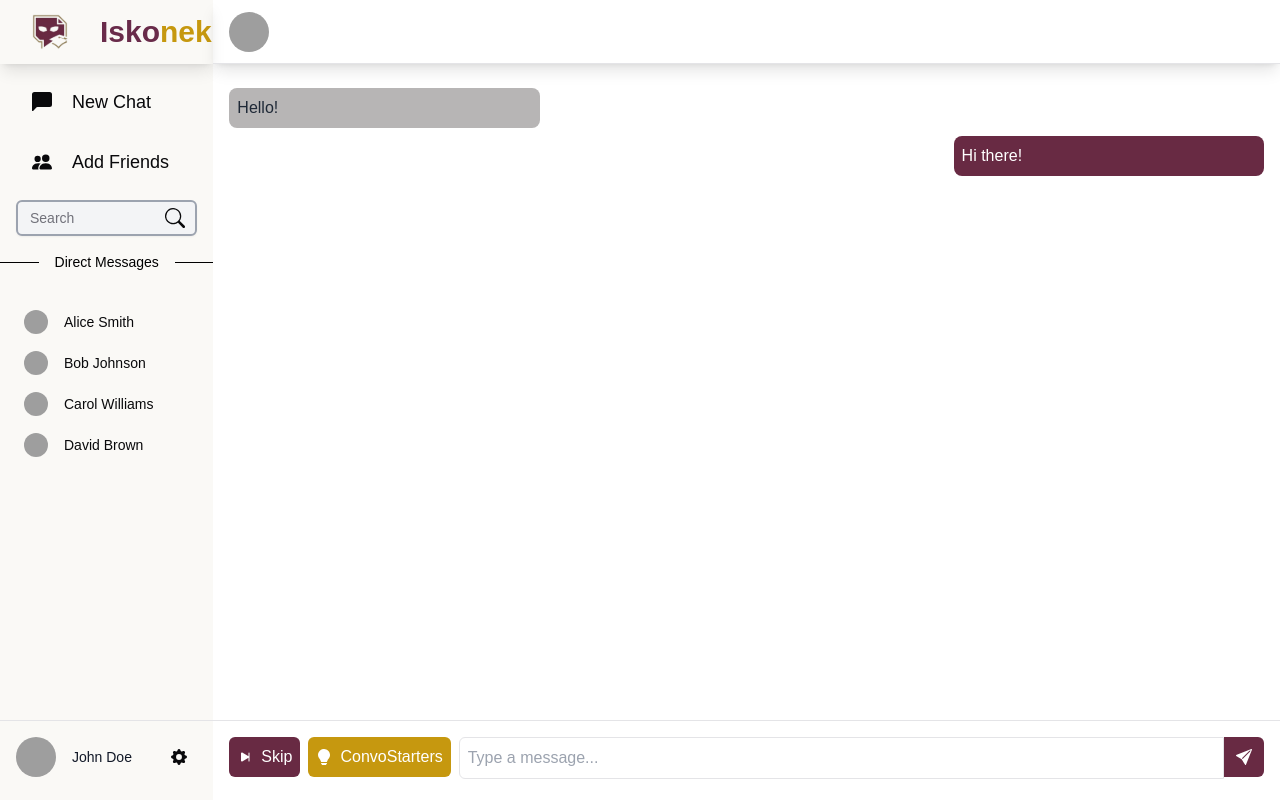
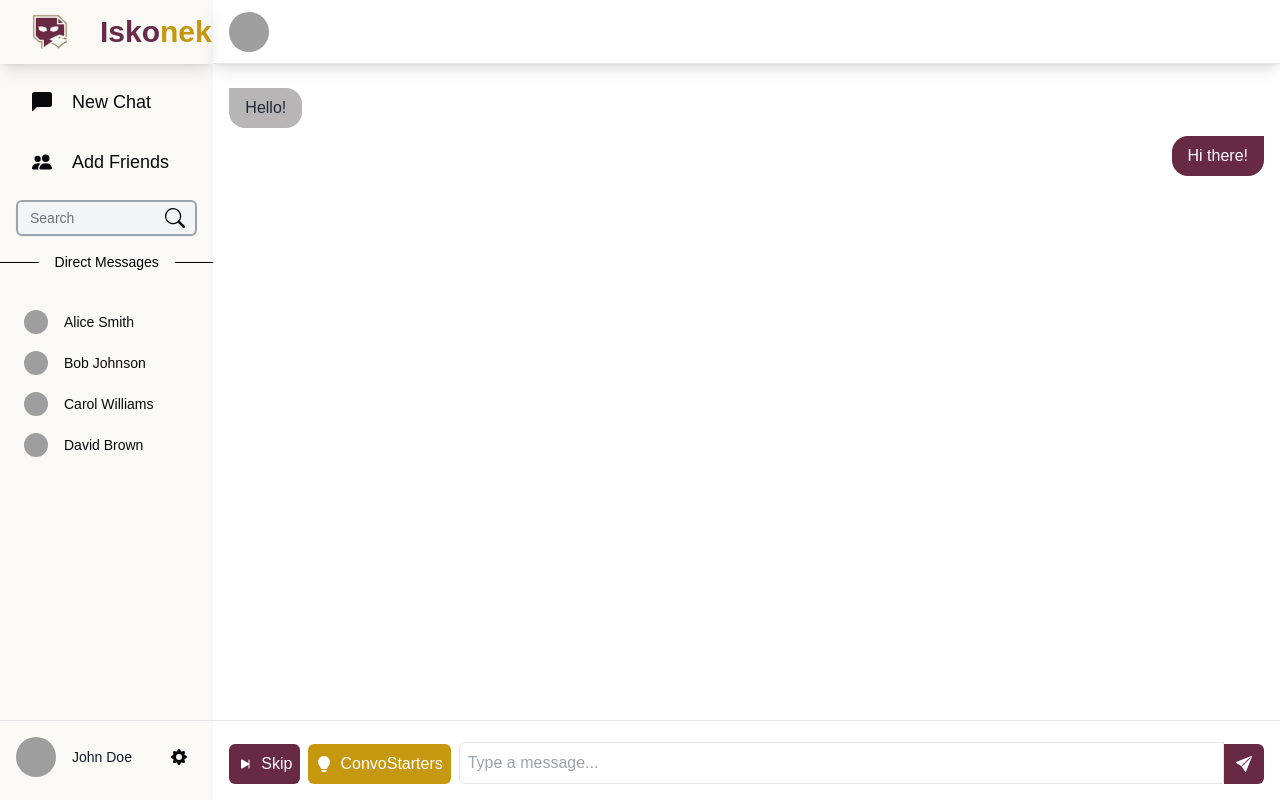
Before and after one commit to r-curio/iskonek, a Next.js app: page /chat/1 in a window 1280 px wide. Built offline with nearby package versions, Linux system fonts and the light colour scheme; grey boxes are pictures that could not be loaded.

Commit message:
feat: add timestamp to messages and improve chat bubble layout

```diff
--- a/src/app/chat/[id]/page.tsx
+++ b/src/app/chat/[id]/page.tsx
@@ -6,6 +6,7 @@ import { useState } from 'react';
 interface Message {
     text: string;
     isUser: boolean;
+    timestamp: Date;
 }
 
 interface ChatPageProps {
@@ -14,12 +15,19 @@ interface ChatPageProps {
 
 const ChatPage = ({ recipientName }: ChatPageProps) => {
     const [messages, setMessages] = useState<Message[]>([
-        { text: 'Hello!', isUser: false },
-        { text: 'Hi there!', isUser: true },
+        { text: 'Hello!', isUser: false, timestamp: new Date() },
+        { text: 'Hi there!', isUser: true, timestamp: new Date() },
     ]);
 
     const handleSendMessage = (newMessage: string) => {
-        setMessages([...messages, { text: newMessage, isUser: true }]);
+        setMessages([
+            ...messages,
+            {
+                text: newMessage,
+                isUser: true,
+                timestamp: new Date()
+            }
+        ]);
     };
 
     // const [isSearching, setIsSearching] = useState(false)
--- a/src/components/chat/bubble.tsx
+++ b/src/components/chat/bubble.tsx
@@ -4,15 +4,49 @@ import { cn } from '@/lib/utils';
 interface MessageBubbleProps {
     text: string;
     isUser: boolean;
+    timestamp?: Date;
 }
 
-const MessageBubble: React.FC<MessageBubbleProps> = ({ text, isUser }) => {
+const formatTime = (date: Date): string => {
+    const hours = date.getHours().toString().padStart(2, '0');
+    const minutes = date.getMinutes().toString().padStart(2, '0');
+    return `${hours}:${minutes}`;
+};
+
+const MessageBubble: React.FC<MessageBubbleProps> = ({
+    text,
+    isUser,
+    timestamp,
+}) => {
     return (
-        <div className={cn(
-            "flex my-2 max-w-[30%] rounded-lg p-2",
-            isUser ? "bg-[#682A43] text-white ml-auto" : "bg-[#B7B5B5] text-gray-800 mr-auto"
-        )}>
-            {text}
+        <div
+            className={cn(
+                'flex my-2 group gap-2 w-full',
+                isUser ? 'flex-row-reverse' : 'flex-row'
+            )}
+        >
+            <div
+                className={cn(
+                    'max-w-[85%] md:max-w-[70%] lg:max-w-[50%] rounded-2xl px-4 py-2',
+                    'break-words whitespace-pre-wrap',
+                    isUser
+                        ? 'bg-[#682A43] text-white rounded-tr-none'
+                        : 'bg-[#B7B5B5] text-gray-800 rounded-tl-none'
+                )}
+            >
+                {text}
+            </div>
+
+            {/* Timestamp (closer to the bubble for user messages) */}
+            {timestamp && (
+                <span
+                    className={cn(
+                        'text-xs self-end opacity-0 group-hover:opacity-100 transition-opacity min-w-[45px] text-gray-500'
+                    )}
+                >
+                    {formatTime(timestamp)}
+                </span>
+            )}
         </div>
     );
 };
--- a/src/components/chat/chat-window.tsx
+++ b/src/components/chat/chat-window.tsx
@@ -1,4 +1,4 @@
-import React from 'react';
+import React, { useRef, useEffect } from 'react';
 import ChatHeader from './chat-header';
 import MessageBubble from './bubble';
 import ChatInput from './message-box';
@@ -6,6 +6,7 @@ import ChatInput from './message-box';
 interface Message {
     text: string;
     isUser: boolean;
+    timestamp: Date;
 }
 
 interface ChatWindowProps {
@@ -15,14 +16,38 @@ interface ChatWindowProps {
     onSendMessage: (message: string) => void;
 }
 
-const ChatWindow: React.FC<ChatWindowProps> = ({ recipientName, recipientProfilePic, messages, onSendMessage }) => {
+const ChatWindow: React.FC<ChatWindowProps> = ({
+    recipientName,
+    recipientProfilePic,
+    messages,
+    onSendMessage,
+}) => {
+    const messagesEndRef = useRef<HTMLDivElement>(null);
+
+    const scrollToBottom = () => {
+        messagesEndRef.current?.scrollIntoView({ behavior: 'smooth' });
+    };
+
+    useEffect(() => {
+        scrollToBottom();
+    }, [messages]);
+
     return (
         <div className="flex flex-col h-screen w-full">
-            <ChatHeader recipientName={recipientName} recipientProfilePic={recipientProfilePic} />
+            <ChatHeader
+                recipientName={recipientName}
+                recipientProfilePic={recipientProfilePic}
+            />
             <div className="flex-1 overflow-y-auto p-4">
                 {messages.map((message, index) => (
-                    <MessageBubble key={index} text={message.text} isUser={message.isUser} />
+                    <MessageBubble
+                        key={index}
+                        text={message.text}
+                        isUser={message.isUser}
+                        timestamp={message.timestamp}
+                    />
                 ))}
+                <div ref={messagesEndRef} />
             </div>
             <ChatInput onSendMessage={onSendMessage} />
         </div>
--- a/src/components/chat/message-box.tsx
+++ b/src/components/chat/message-box.tsx
@@ -1,7 +1,7 @@
 import React, { useState, useRef, useEffect } from 'react';
-import { BsFillSendFill } from "react-icons/bs";
-import { BsSkipEndFill } from "react-icons/bs";
-import { BsFillLightbulbFill } from "react-icons/bs";
+import { BsFillSendFill } from 'react-icons/bs';
+import { BsSkipEndFill } from 'react-icons/bs';
+import { BsFillLightbulbFill } from 'react-icons/bs';
 
 interface ChatInputProps {
     onSendMessage: (message: string) => void;
@@ -31,27 +31,37 @@ const ChatInput: React.FC<ChatInputProps> = ({ onSendMessage }) => {
         }
     };
 
-    const handleMessageChange = (e: React.ChangeEvent<HTMLTextAreaElement>) => {
+    const handleMessageChange = (
+        e: React.ChangeEvent<HTMLTextAreaElement>
+    ) => {
         setMessage(e.target.value);
         adjustHeight();
     };
 
     return (
-        <div className="flex items-start p-4 border-t min-h-[5rem]">
+        <div className="flex items-end p-4 border-t min-h-[5rem] gap-2">
+            <div className="flex gap-2">
                 <button
-                className="bg-[#682A43] text-white rounded-md p-2 mr-2 focus:outline-none"
-                onClick={() => {}}
+                    className="bg-[#682A43] text-white rounded-md p-2 focus:outline-none"
+                    onClick={() => { }}
                 >
-                <span className="flex items-center gap-x-2"><BsSkipEndFill /> Skip</span>
+                    <span className="flex items-center gap-x-2">
+                        <BsSkipEndFill /> Skip
+                    </span>
                 </button>
 
                 <button
-                className="bg-[#C6980F] text-white rounded-md p-2 mr-2 focus:outline-none"
-                onClick={() => {}}
+                    className="bg-[#C6980F] text-white rounded-md p-2 focus:outline-none"
+                    onClick={() => { }}
                 >
-                <span className="flex items-center gap-x-2"><BsFillLightbulbFill />ConvoStarters</span>
+                    <span className="flex items-center gap-x-2">
+                        <BsFillLightbulbFill />
+                        ConvoStarters
+                    </span>
                 </button>
+            </div>
 
+            <div className="flex-1 flex items-end">
                 <textarea
                     ref={textareaRef}
                     className="flex-1 border rounded-l-md p-2 focus:outline-none resize-none overflow-y-auto"
@@ -75,6 +85,7 @@ const ChatInput: React.FC<ChatInputProps> = ({ onSendMessage }) => {
                     <BsFillSendFill />
                 </button>
             </div>
+        </div>
     );
 };
 
```
Lines whose indentation alone changed are shown as unchanged.
